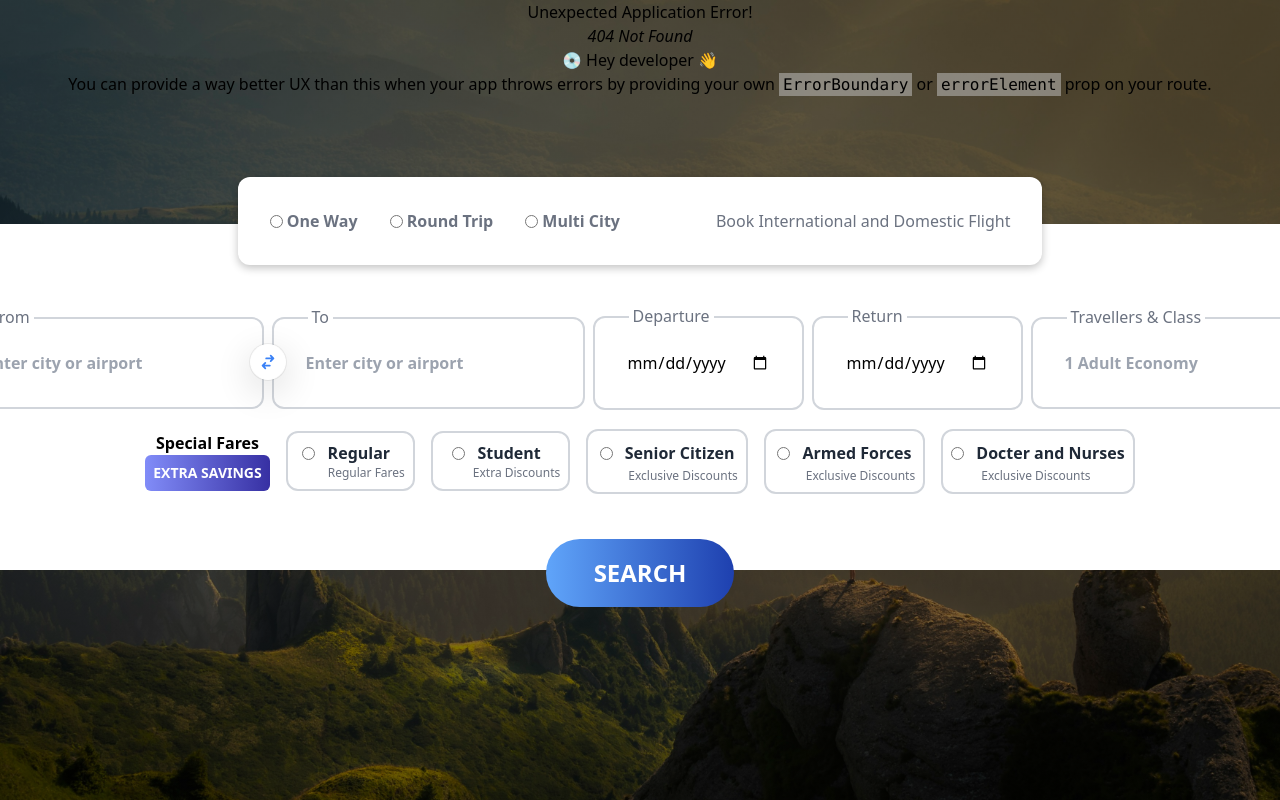
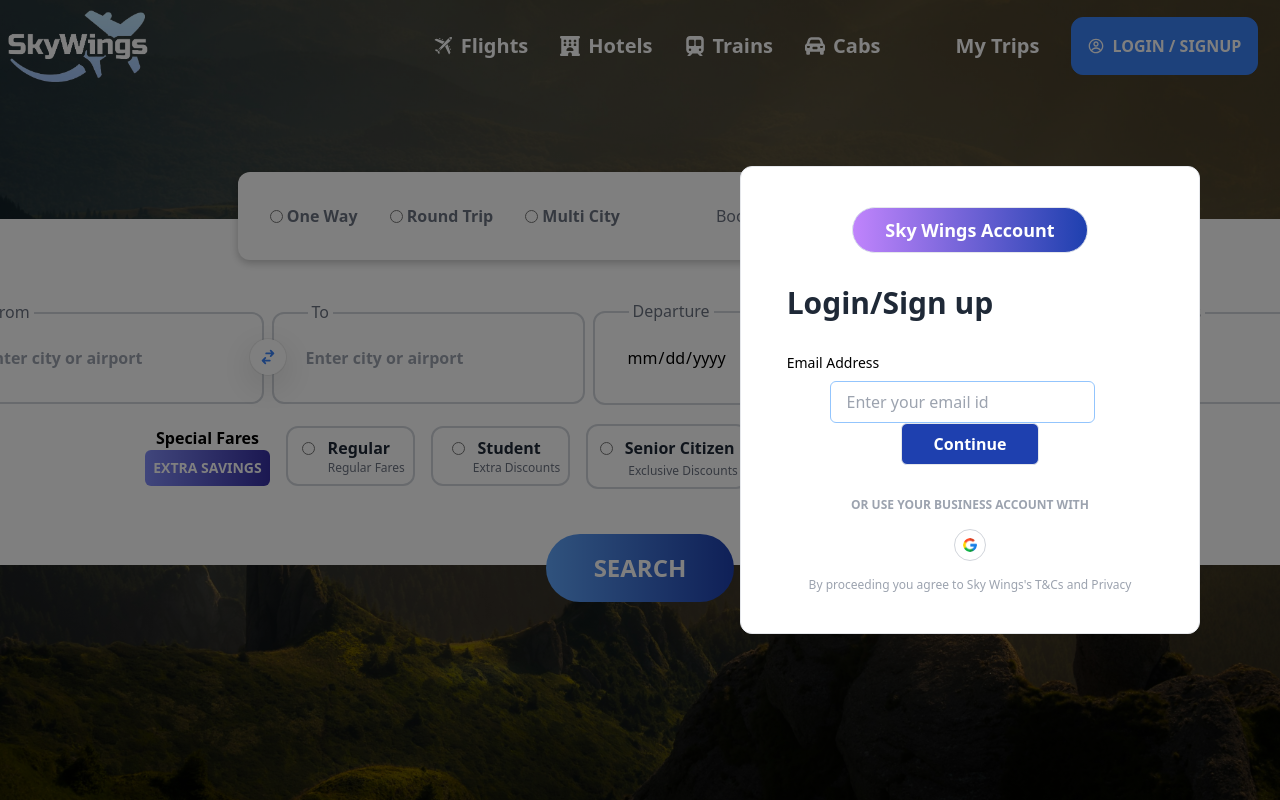
Before and after one commit to acensverse/Sky-Wings---Booking, a React (Vite) app: page /Signup in a window 1280 px wide. Before the commit this address had no page. Shown: the top 800 px of the page. Built offline with nearby package versions, Linux system fonts and the light colour scheme.

Commit message:
login v1

```diff
--- a/src/App.jsx
+++ b/src/App.jsx
@@ -1,15 +1,8 @@
 import React, { useEffect, useState } from 'react';
 import './App.css'
-import { FaHotel } from "react-icons/fa6";
-import { FaTrainSubway } from "react-icons/fa6";
-import { FaCarRear } from "react-icons/fa6";
-import { GiCommercialAirplane } from "react-icons/gi";
-import Nav from './components/Nav';
-import Travel from './components/Travel';
-import Fare from './components/Fare';
 import Signup from './components/Login/Signup';
 import { createBrowserRouter, RouterProvider } from 'react-router-dom';
-import Flight from './components/Flight';
+import Home from './components/Home';
 
 
 function App() {
@@ -17,8 +10,16 @@
   const router = createBrowserRouter([
     {
       path: '/',
-      element: <Nav/>
+      element: <Home/>
     },
+    {
+      path: '/Signup',
+      element: <Signup/>
+    },
+    {
+      path: '/test',
+      element: <h1> Test </h1>
+    }
 
   ])
 
@@ -48,43 +49,13 @@
 
       <RouterProvider router={router} />
 
-      {/* <Nav /> */}
 
       {/* Mobile view Port Trip Section */}
 
-      <div className="md:hidden mt-4">
-        <ul className='flex items-center justify-evenly list-none text-black'>
-          <li className='flex flex-col border border-white rounded-xl bg-white '> <GiCommercialAirplane className='m-2' /> Flights </li>
-          <li className='flex flex-col border-white rounded-xl bg-white'> <FaHotel className='m-2'/> Hotels </li>
-          <li className='flex flex-col border-white rounded-xl bg-white'> <FaTrainSubway className='m-2'/> Trains </li>
-          <li className='flex flex-col border-white rounded-xl bg-white px-5'> <FaCarRear className='m-2' /> Cabs </li>
-        </ul>
-      </div>
+
 
       {/* --------------------------------------------------------------------------------- */}
 
-      <section className=' static md:relative md:flex flex-col items-center justify-evenly md:justify-center mt-2 md:mt-20 p-4 md:p-0'>
-
-        <form action="" id='station' className='flex items-center justify-around bg-white z-10 rounded-xl md:p-4'>
-          <label className='p-4 text-gray-500 font-bold'><input type="radio" id='selectST' name='options' /> One Way </label>
-          <label className='p-4 text-gray-500 font-bold'><input type="radio" id='selectST' name='options' /> Round Trip </label>
-          <label className='p-4 text-gray-500 font-bold'><input type="radio" id='selectST' name='options' /> Multi City </label>
-          <p className='ml-20 mr-4 text-gray-500 hidden md:block'> Book International and Domestic Flight </p>
-        </form>
-
-        {/* Travels Section and Station Options */}
-
-        <Travel />
-
-        {/* Special Fares section */}
-
-        <Fare />
-
-        <div className="search">
-          <button id='search'className=' bg-gradient-to-r from-blue-400 to-blue-800 rounded-full p-4 px-12'> SEARCH </button>
-        </div>
-
-      </section>
     </div>
   )
 }
--- /dev/null
+++ b/src/components/Home.jsx
@@ -0,0 +1,27 @@
+import React from 'react'
+import '../App.css'
+import Nav from './Nav'
+import Trip from './Trip'
+import Travel from './Travel'
+import Fare from './Fare'
+import MobNav from './MobNav'
+
+function Home() {
+  return (
+    <div>
+      <Nav />
+      <MobNav/>
+      <section className=' static md:relative md:flex flex-col items-center justify-evenly md:justify-center mt-2 md:mt-20 p-4 md:p-0'>
+        <Trip/>
+        <Travel />
+        <Fare />
+        <div className="search">
+          <button id='search'className=' bg-gradient-to-r from-blue-400 to-blue-800 rounded-full p-4 px-12'> SEARCH </button>
+        </div>
+      </section>
+
+    </div>
+  )
+}
+
+export default Home
--- a/src/components/Login/Signup.jsx
+++ b/src/components/Login/Signup.jsx
@@ -1,8 +1,40 @@
 import React from 'react'
+import Home from '../Home'
 
 function Signup() {
   return (
-    <div>Signup</div>
+    <div>
+      <div className="fixed inset-0 bg-black opacity-50 z-20"></div>
+      <div className='absolute flex items-center justify-start p-20 ml-165 h-screen z-20'>
+        <div className=' bg-white border rounded-xl flex flex-col items-center justify-evenly p-8 py-10'>
+
+          <h1 className='bg-blue-600 px-8 py-2 text-lg font-bold border rounded-full bg-gradient-to-r from-purple-400 to to-blue-800 text-white mb-8'> Sky Wings Account </h1>
+
+
+          <div className='flex flex-col items-center justify-evenly'>
+            <div className='flex flex-col items-start justify-center'>
+              <h1 className='font-bold text-3xl text-gray-800 mb-8 mr-40 ml-0'> Login/Sign up</h1>
+              <label className='mb-2 text-sm font-medium ml-0' > Email Address </label>
+            </div>
+
+            <div className=''>
+              <input type="text" name="email" id="emailId" className='border border-blue-300 rounded-md p-2 px-4 mr-4' placeholder='Enter your email id' />
+              <button className='py-2 px-8 bg-blue-800 text-white font-bold border rounded-md'> Continue </button>
+            </div>
+
+            <div className='flex flex-col items-center justify-center'>
+              <p className='uppercase text-gray-400 font-semibold text-xs mt-8'> Or use your business account with </p>
+
+              <img src="images/google.png" alt="" className='w-8 border border-gray-300 rounded-full p-2 m-4' />
+              <p className='text-xs text-gray-400'> By proceeding you agree to Sky Wings's T&Cs and Privacy </p>
+            </div>
+          </div>
+
+        </div>
+      </div>
+      <Home className='z-0'/>
+    </div>
+
   )
 }
 
--- /dev/null
+++ b/src/components/MobNav.jsx
@@ -0,0 +1,20 @@
+import React from 'react'
+import { GiCommercialAirplane } from "react-icons/gi";
+import { FaHotel } from "react-icons/fa6"; import { FaTrainSubway } from "react-icons/fa6";
+import { FaCarRear } from "react-icons/fa6";
+
+
+function MobNav() {
+  return (
+    <div className="md:hidden mt-4">
+    <ul className='flex items-center justify-evenly list-none text-black'>
+      <li className='flex flex-col border border-white rounded-xl bg-white '> <GiCommercialAirplane className='m-2' /> Flights </li>
+      <li className='flex flex-col border-white rounded-xl bg-white'> <FaHotel className='m-2'/> Hotels </li>
+      <li className='flex flex-col border-white rounded-xl bg-white'> <FaTrainSubway className='m-2'/> Trains </li>
+      <li className='flex flex-col border-white rounded-xl bg-white px-5'> <FaCarRear className='m-2' /> Cabs </li>
+    </ul>
+  </div>
+  )
+}
+
+export default MobNav
--- a/src/components/Nav.jsx
+++ b/src/components/Nav.jsx
@@ -27,7 +27,11 @@
       <div className="accPart">
         <ul className='text-white text-sm md:text-xl p-4 flex items-center justify-center'>
           <li className='mr-4'> My Trips </li>
-          <li className='border border-blue-500 rounded-xl bg-blue-500 text-base font-bold'> <CgProfile className='mr-2'/> LOGIN / SIGNUP </li>
+          <li className='border border-blue-500 rounded-xl bg-blue-500 text-base font-bold'>
+            <Link to='/Signup' className='flex items-center justify-center'>
+             <CgProfile className='mr-2'/> LOGIN / SIGNUP
+            </Link>
+          </li>
         </ul>
       </div>
     </nav>
--- /dev/null
+++ b/src/components/Trip.jsx
@@ -0,0 +1,16 @@
+import React from 'react'
+
+function Trip() {
+  return (
+
+    <form action="" id='station' className='flex items-center justify-around bg-white z-10 rounded-xl md:p-4'>
+    <label className='p-4 text-gray-500 font-bold'><input type="radio" id='selectST' name='options' /> One Way </label>
+    <label className='p-4 text-gray-500 font-bold'><input type="radio" id='selectST' name='options' /> Round Trip </label>
+    <label className='p-4 text-gray-500 font-bold'><input type="radio" id='selectST' name='options' /> Multi City </label>
+    <p className='ml-20 mr-4 text-gray-500 hidden md:block'> Book International and Domestic Flight </p>
+    </form>
+
+  )
+}
+
+export default Trip
--- a/tailwind.config.js
+++ b/tailwind.config.js
@@ -8,8 +8,9 @@
     extend: {
       spacing: {
         '100': '25rem',
-        '88': '22rem',
+        '88':  '22rem',
         '120': '30rem',
+        '165': '41.25rem'
       },
     },
   },
```
Also changed, not shown: src/App.css (+0 -73 lines), public/images/google.png (added).
